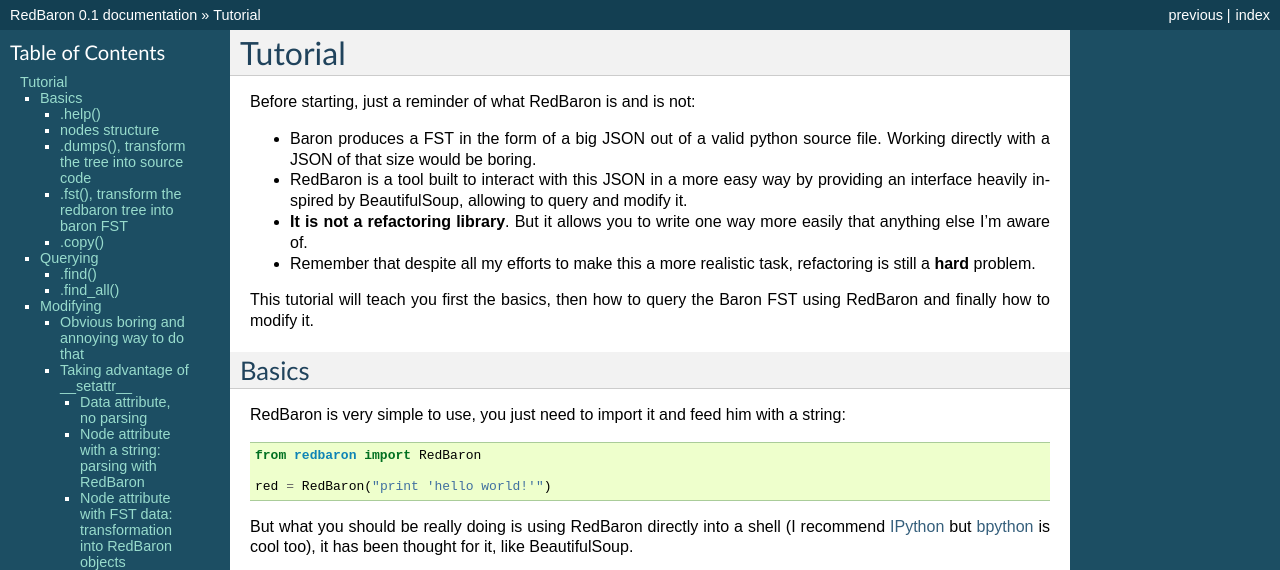
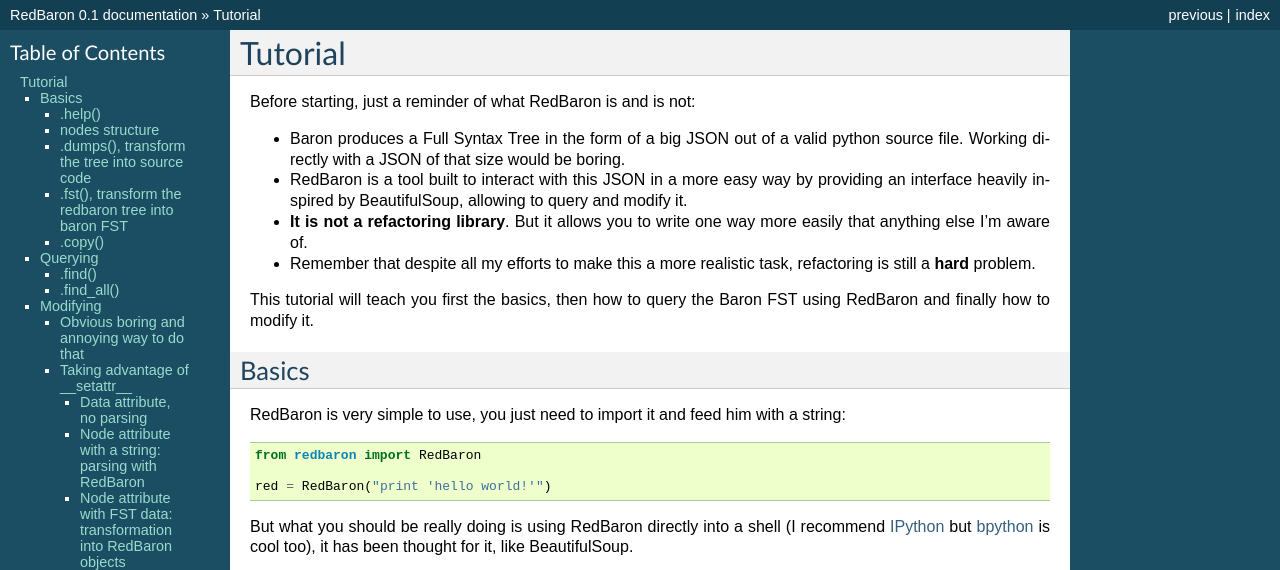
Before and after one commit to PyCQA/redbaron, a Sphinx documentation site: the page built from docs/quickstart.rst, in a window 1280 px wide and 900 px high, cut to the strip 0-570 px from the top of the window. Built offline with Sphinx 7.4.7, drawn with Linux system fonts in a browser that asks for light colours.

Commit message:
[doc] redefine FST

```diff
--- a/docs/quickstart.rst
+++ b/docs/quickstart.rst
@@ -4,7 +4,7 @@ Tutorial
 
 Before starting, just a reminder of what RedBaron is and is not:
 
-* Baron produces a FST in the form of a big JSON out of a valid python source file. Working directly with a JSON of that size would be boring.
+* Baron produces a Full Syntax Tree in the form of a big JSON out of a valid python source file. Working directly with a JSON of that size would be boring.
 * RedBaron is a tool built to interact with this JSON in a more easy way by providing an interface heavily inspired by BeautifulSoup, allowing to query and modify it.
 * **It is not a refactoring library**. But it allows you to write one way more easily that anything else I'm aware of.
 * Remember that despite all my efforts to make this a more realistic task, refactoring is still a **hard** problem.
```
